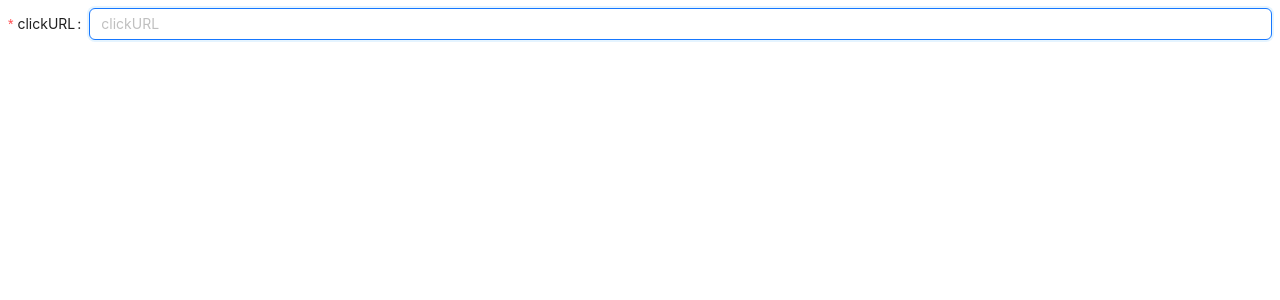
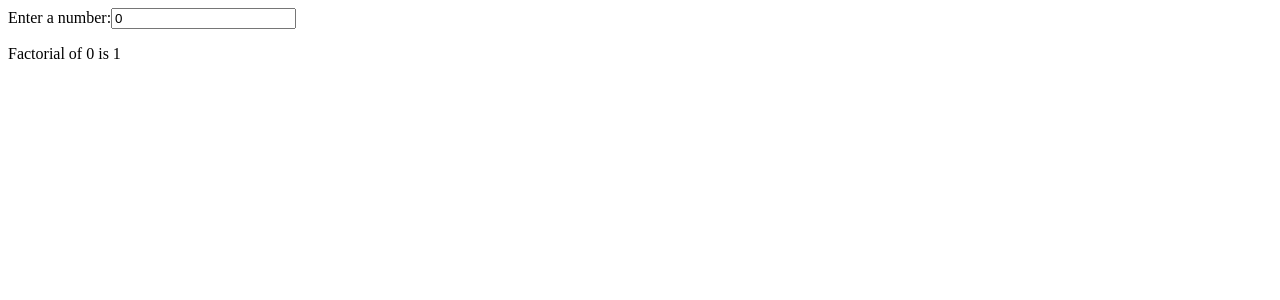
Before and after one commit to KyryloPikhno/Components_Test, a React (Create React App) app: page / in a window 1280 px wide. Shown: the top 300 px of the page. Built offline with nearby package versions, Linux system fonts and the light colour scheme.

Commit message:
ant useMemo

```diff
--- a/src/App.js
+++ b/src/App.js
@@ -1,4 +1,4 @@
-import {InputAnt} from "./components/InputAnt/InputAnt";
+import {MyComponent} from "./useMemo";
 
 
 function App() {
@@ -6,9 +6,10 @@ function App() {
 
     return (
         <div>
-            <InputAnt/>
+            <MyComponent/>
         </div>
     );
 }
 
+
 export default App;
--- a/src/components/InputAnt/InputAnt.js
+++ b/src/components/InputAnt/InputAnt.js
@@ -5,7 +5,7 @@ import { useForm } from "react-hook-form";
 import { Input } from "antd";
 import * as yup from "yup";
 
-const videoUrl = /^(?:https?:\/\/)?(?:m\.|www\.)?(?:youtu\.be\/|youtube\.com\/(?:embed\/|v\/|watch\?v=|watch\?.+&v=))((\w|-){11})(?:\S+)?$/;
+const videoUrl = /^(?:https?:\/\/)?(?:m\.|www\.)?(?:youtu\.be\/|youtube\.com\/(?:embed\/|v\/|watch\?v=|watch\?.+&v=))((\w|-){11})(?:\S+)?(?<!\s)$/;
 
 const InputAnt = () => {
     const getSchema = () => {
--- /dev/null
+++ b/src/useMemo.js
@@ -0,0 +1,31 @@
+import React, {useMemo, useState} from 'react';
+
+function MyComponent(props) {
+    const [number, setNumber] = useState(0);
+
+    const factorial = useMemo(() => {
+        let result = 1;
+        for (let i = 2; i <= number; i++) {
+            result *= i;
+        }
+        return result;
+    }, [number]);
+
+    console.log(factorial);
+
+    const handleNumberChange = (e) => {
+        setNumber(e.target.value);
+    };
+
+    return (
+        <div>
+            <label>
+                Enter a number:
+                <input type="number" value={number} onChange={handleNumberChange} />
+            </label>
+            <p>{`Factorial of ${number} is ${factorial}`}</p>
+        </div>
+    );
+}
+
+export {MyComponent};
```
